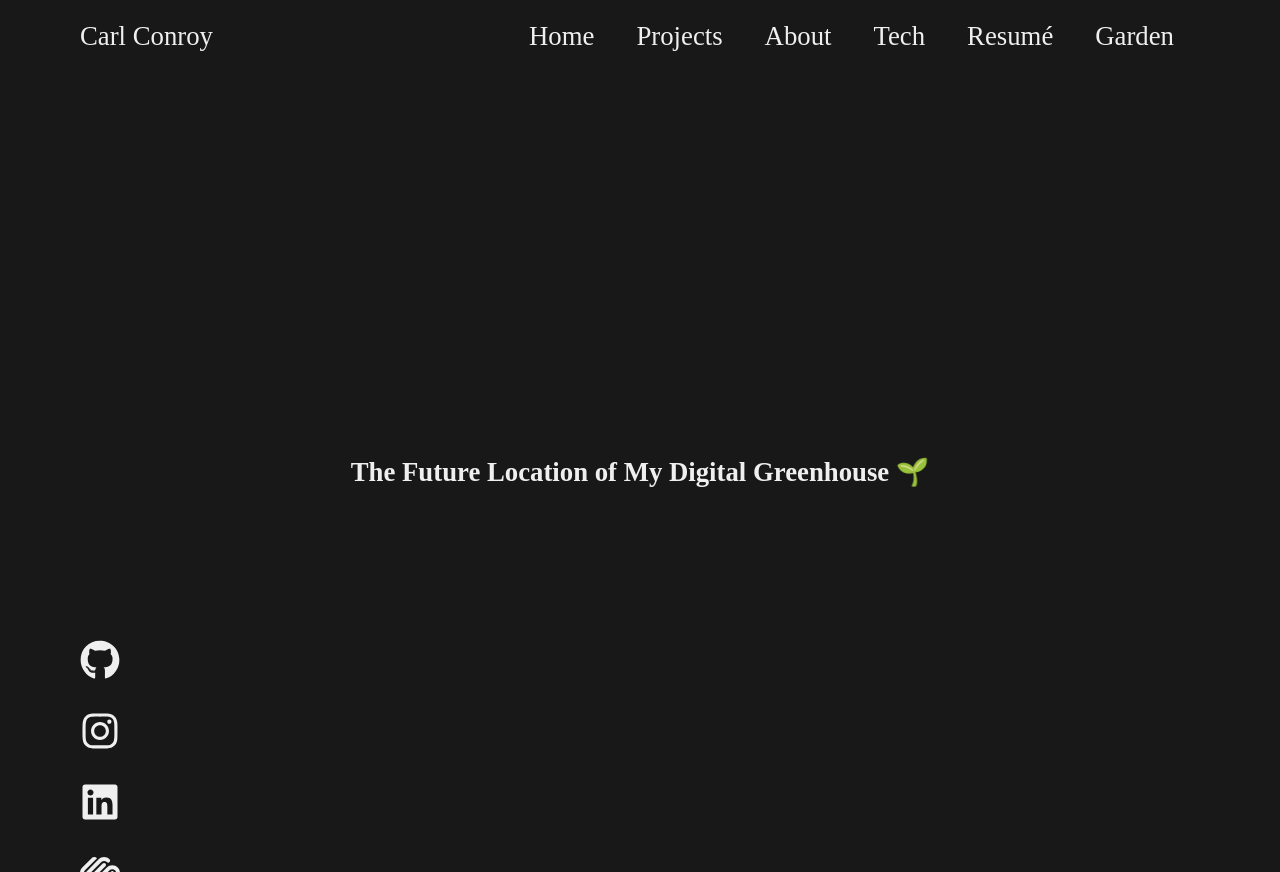
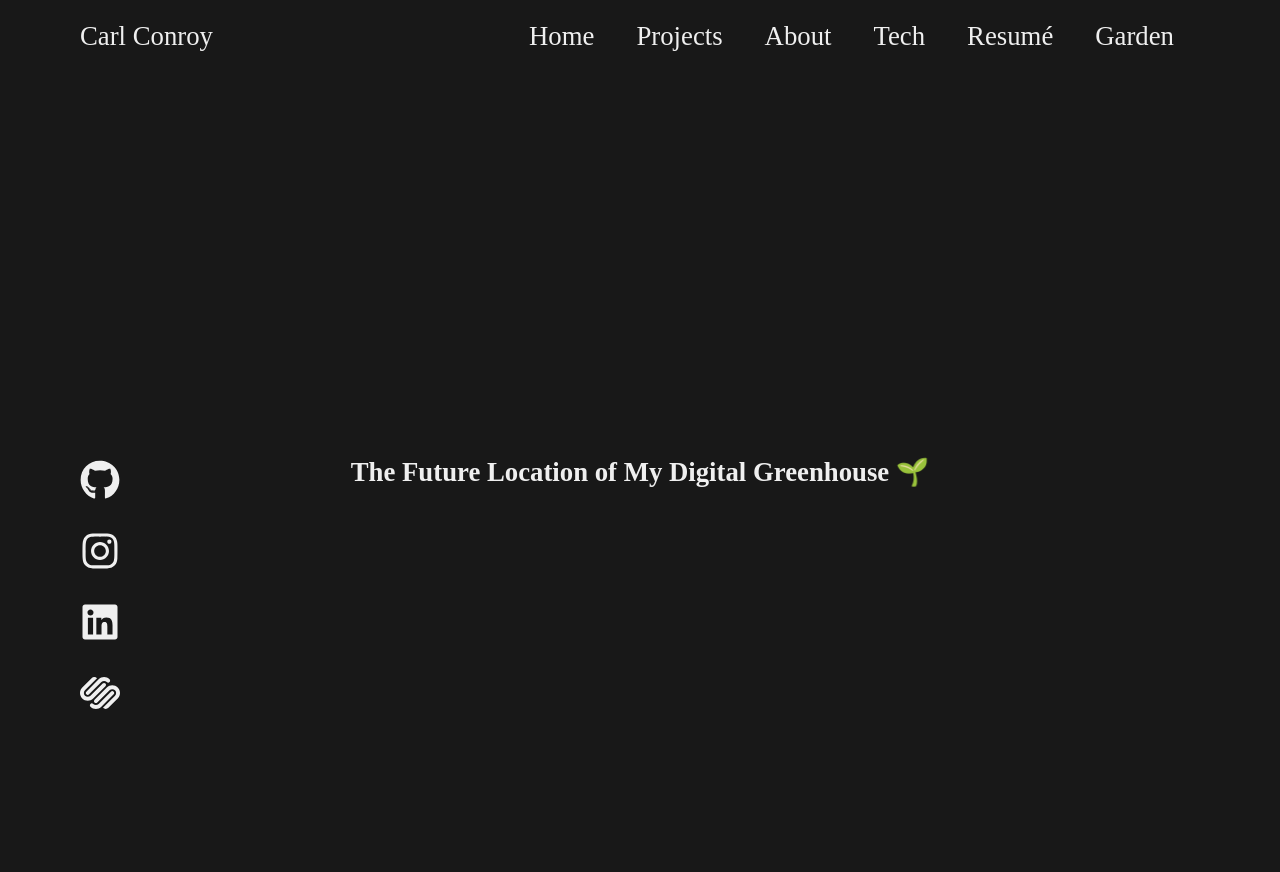
Before and after one commit to CarlinCharge/carlconroyv2, a Next.js app: page / in a window 1280 px wide. Built offline with nearby package versions, Linux system fonts and the light colour scheme.

Commit message:
fix socials

```diff
--- a/src/components/Socials/StickySocials.tsx
+++ b/src/components/Socials/StickySocials.tsx
@@ -11,7 +11,6 @@ export const StickySocials = () => {
       gap="6"
       display={{ base: "flex", lg: "grid" }}
       className="socials"
-      maxH={{ sm: "10vh" }}
     >
       {SocialItems.map((item) => {
         return (
```
